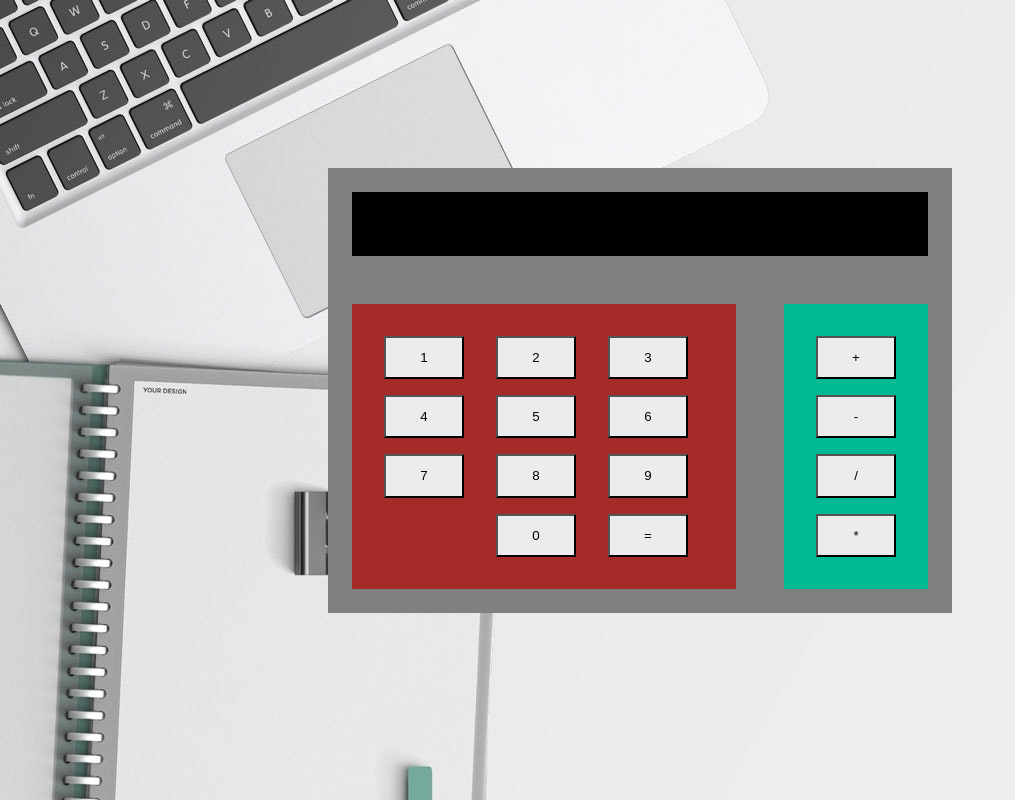
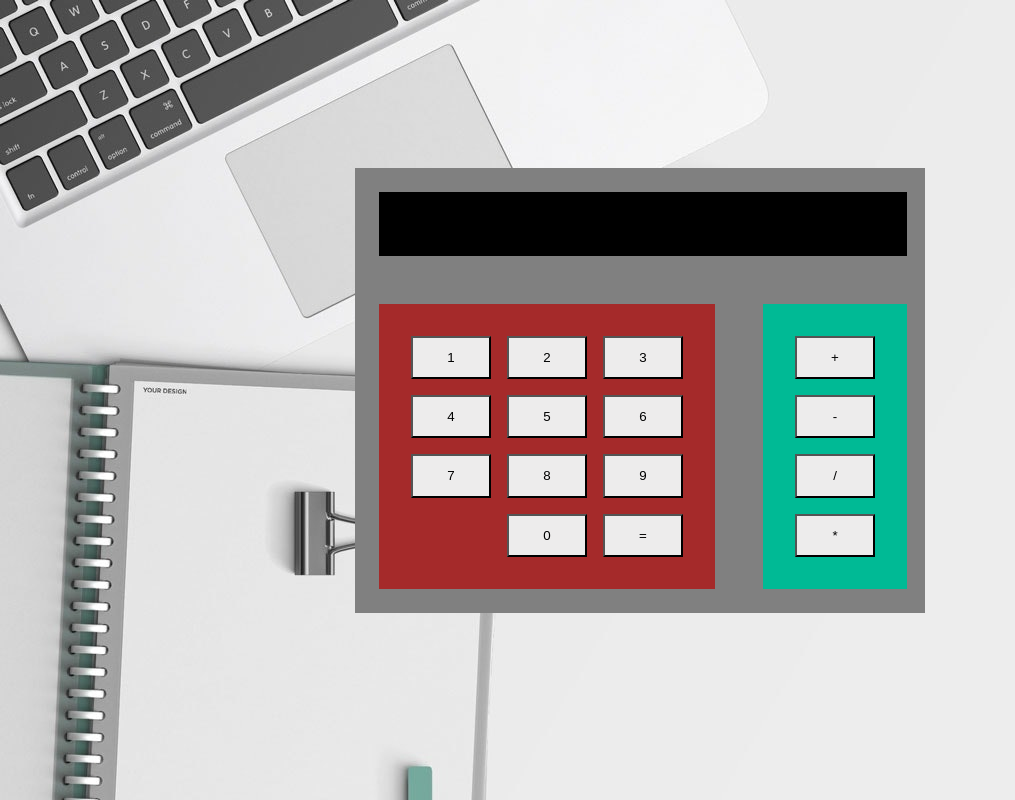
Before and after one commit to Normilando/Calculadora, a plain HTML site: page index.html in a window 1280 px wide. Shown: the whole page, without its empty margins (0-1015 px from the left). Drawn offline with Linux system fonts and the light colour scheme.

Commit message:
trabalhei no overflow da tela para funcionar corretamente.

```diff
--- a/style.css
+++ b/style.css
@@ -18,7 +18,7 @@ body {
 
 .corpo {
     background-color: gray;
-    max-width: 680px;
+    max-width: 570px;
     display: grid;
     margin-top: 10rem;
 }
@@ -30,12 +30,13 @@ body {
     margin: 1.5rem;
     padding: 2rem;
     text-align: end;
+    overflow: auto;
     grid-column: 1 / 3;
 }
 
 .numeros {
     display: grid;
-    grid-template-columns:6rem 6rem 6rem;
+    grid-template-columns:1fr 1fr 1fr;
     align-items: center;
     margin: 1.5rem;
     gap: 1rem;
@@ -71,7 +72,7 @@ button:hover {
 
 @media (max-width: 680px) {
     .corpo {
-        max-width: 480px;
+        max-width: 360px;
     }
 
     #tela {
```
